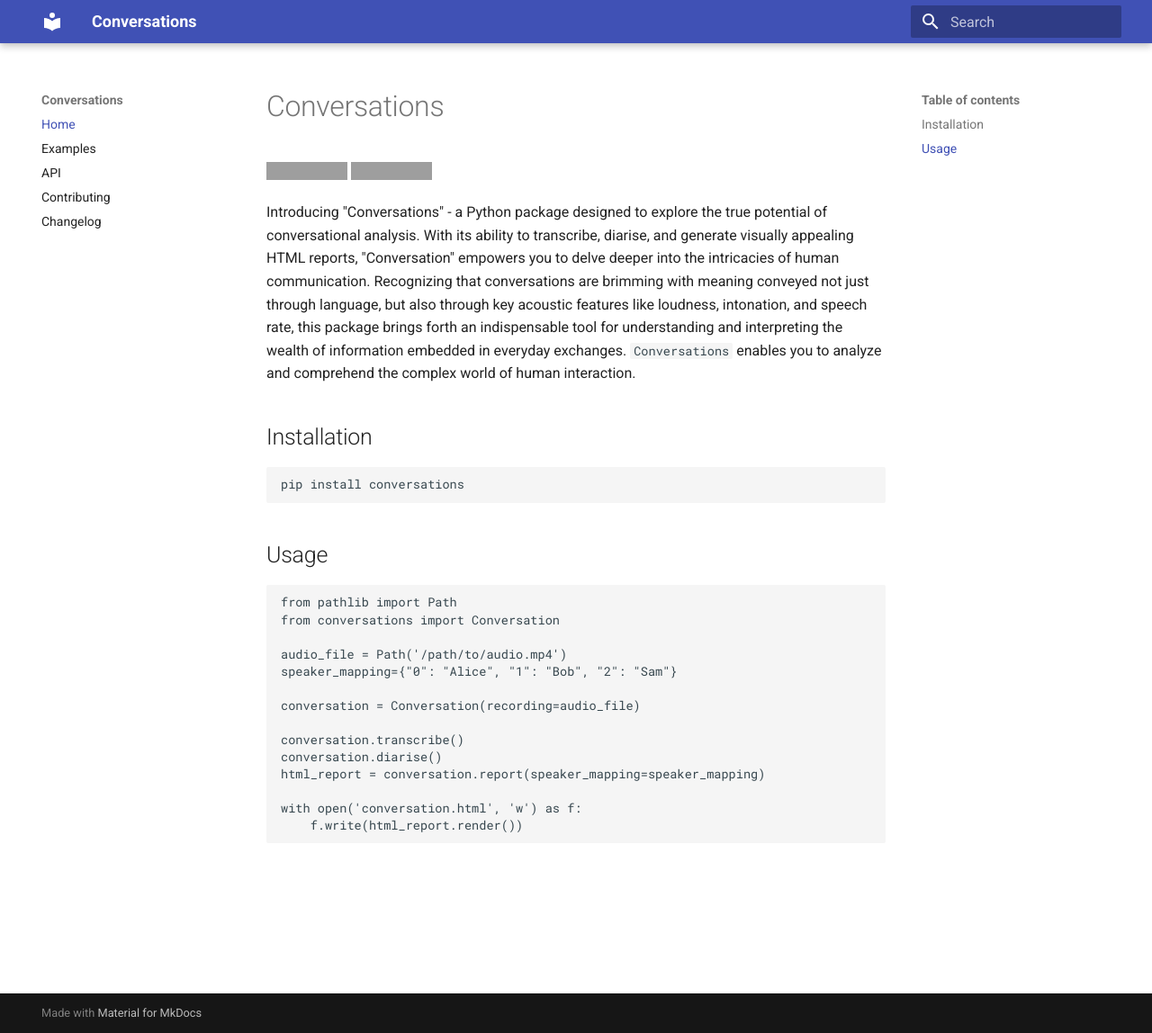
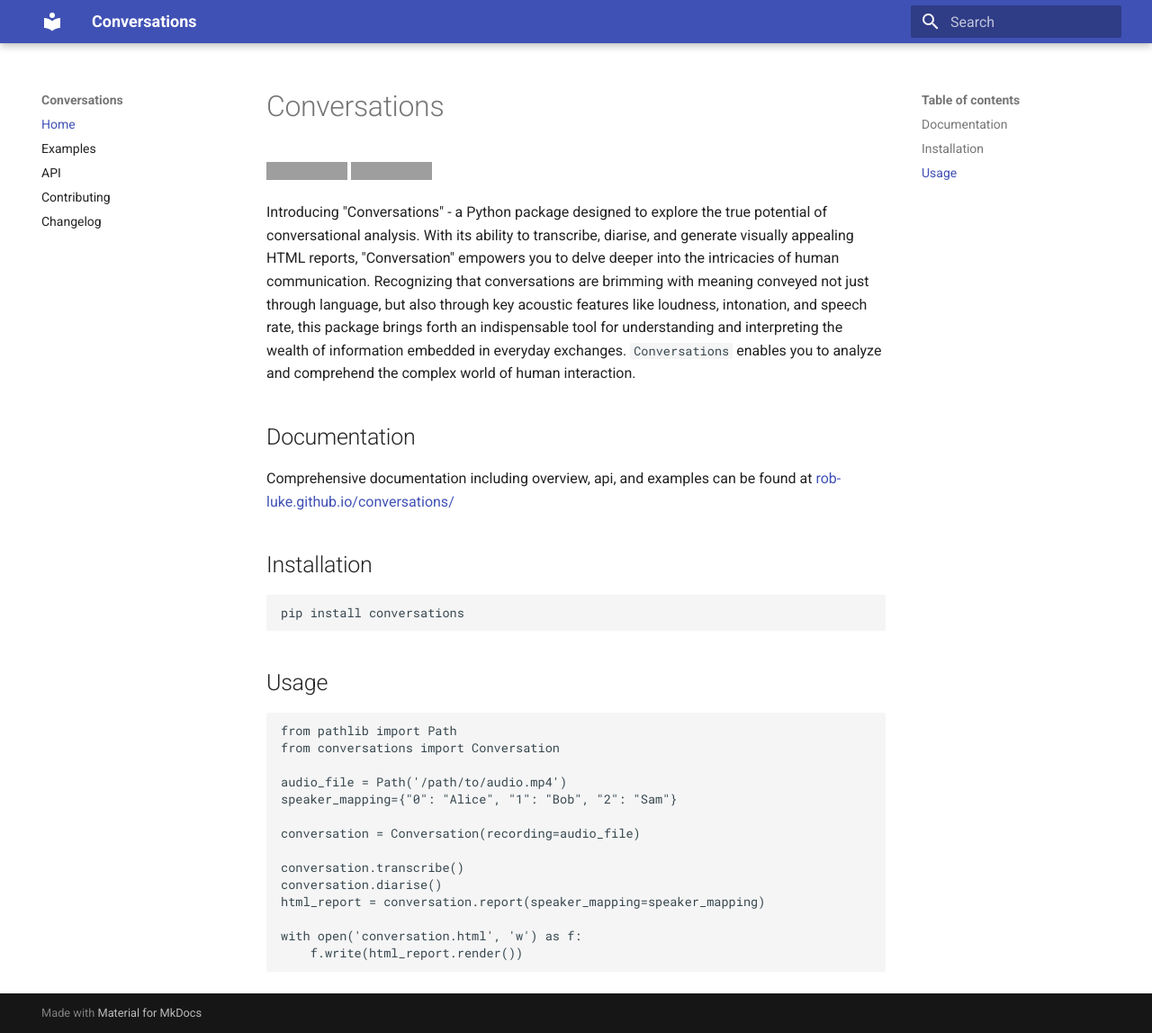
Before and after one commit to rob-luke/conversations, an MkDocs documentation site: the page built from docs/index.md, in a window 1280 px wide and 1148 px high. Shown: the whole window at 90% size. Built offline with MkDocs 1.6.1 and Material for MkDocs 9.7.7, drawn with Linux system fonts in a browser that asks for light colours; grey boxes are pictures that could not be loaded.

Commit message:
docs: small changes to readme

````diff
--- a/docs/index.md
+++ b/docs/index.md
@@ -10,12 +10,17 @@ Recognizing that conversations are brimming with meaning conveyed not just throu
 this package brings forth an indispensable tool for understanding and interpreting the wealth of information embedded in everyday exchanges.
 `Conversations` enables you to analyze and comprehend the complex world of human interaction.
 
+
+## Documentation
+
+Comprehensive documentation including overview, api, and examples can be found at [rob-luke.github.io/conversations/](rob-luke.github.io/conversations/)
+
+
 ## Installation
 
 ```console
 pip install conversations
 ```
-
 
 ## Usage
 
````
